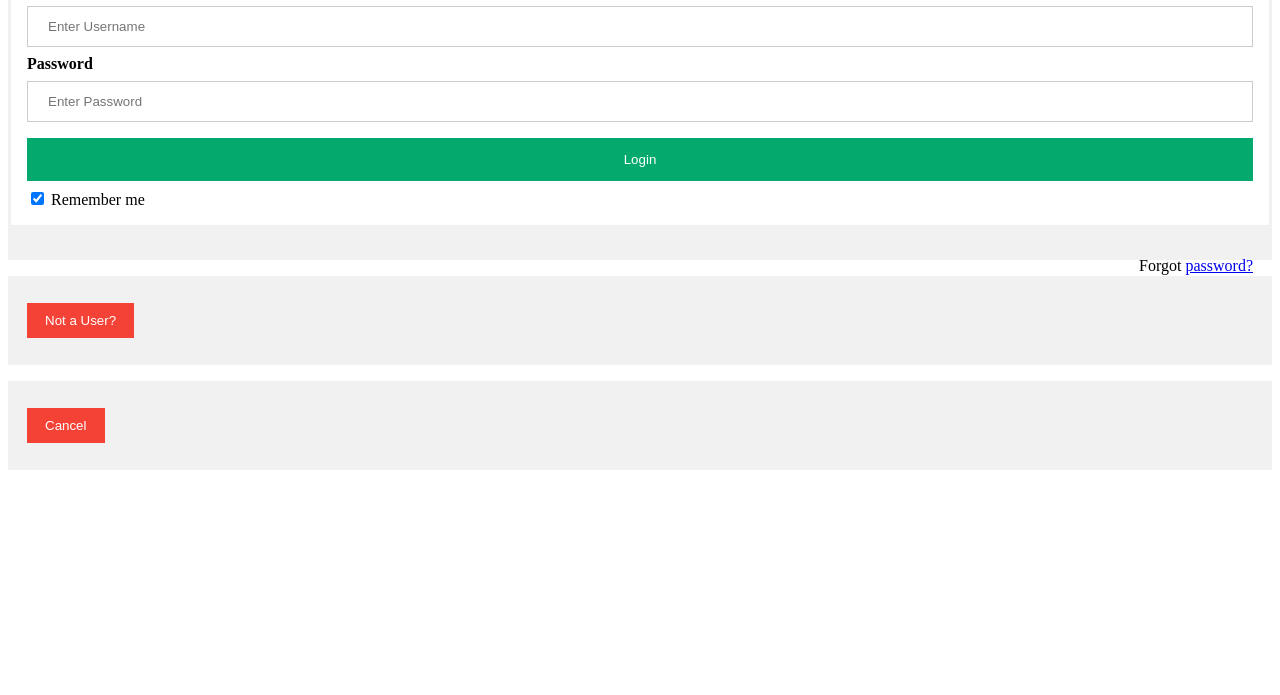
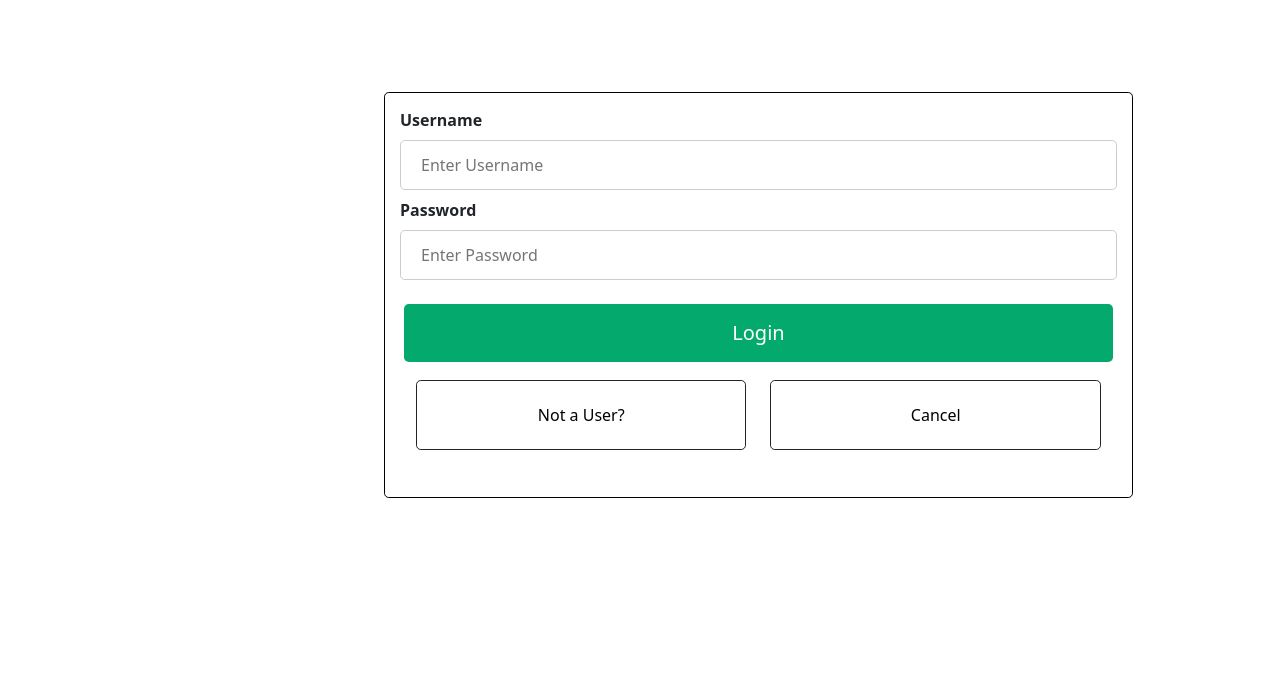
Before and after one commit to ArthurNiah/ESD_Printo, a website: page container-ui/provider_login.html in a window 1280 px wide. Shown: the part 105-800 px from the top of the page. Drawn offline with nearby package versions, Linux system fonts and the light colour scheme.

Commit message:
ui update thanks arthur

```diff
--- a/container-ui/provider_login.html
+++ b/container-ui/provider_login.html
@@ -1,10 +1,30 @@
 <HTML>
 
+  <!DOCTYPE html>
+  <html>
+
   <head>
+      <meta charset="utf-8">
+      <meta http-equiv="X-UA-Compatible" content="IE=edge,chrome=1">
+      <meta name="viewport" content="width=device-width">
+
+      <title>All Requests</title>
+
+      <link rel="stylesheet" href="">
+      <!--[if lt IE 9]>
+        <script src="//html5shiv.googlecode.com/svn/trunk/html5.js"></script>
+      <![endif]-->
+      <!-- Bootstrap libraries -->
+      <meta name="viewport" content="width=device-width, initial-scale=1, shrink-to-fit=no">
+
+      <!-- Bootstrap CSS -->
+      <link href='https://cdn.jsdelivr.net/npm/bootstrap@5.0.2/dist/css/bootstrap.min.css' rel='stylesheet'
+          integrity='sha384-EVSTQN3/azprG1Anm3QDgpJLIm9Nao0Yz1ztcQTwFspd3yD65VohhpuuCOmLASjC' crossorigin='anonymous'>
+
+      <!-- Latest compiled and minified JavaScript -->
+      <script src="https://ajax.googleapis.com/ajax/libs/jquery/3.4.1/jquery.min.js"></script>
+
       <style>
-          form {
-    border: 3px solid #f1f1f1;
-  }
 
   /* Full-width inputs */
   input[type=text], input[type=password] {
@@ -34,9 +54,9 @@
 
   /* Extra style for the cancel button (red) */
   .cancelbtn {
-    width: auto;
-    padding: 10px 18px;
-    background-color: #f44336;
+    background-color: rgb(255, 255, 255);
+    border-color: green;
+    color: black;
   }
 
   /* Center the avatar image inside this container */
@@ -62,6 +82,22 @@
     padding-top: 16px;
   }
 
+  .btm-btn{
+    margin-top:10px;
+  }
+
+  .vertical-center {
+  margin: 0;
+  position: absolute;
+  top: 50%;
+  -ms-transform: translateY(-50%);
+  transform: translateY(-50%);
+  margin-left: 30%;
+  border:solid 1px black;
+  padding:15px 15px 15px 15px;
+}
+
+
   /* Change styles for span and cancel button on extra small screens */
   @media screen and (max-width: 300px) {
     span.psw {
@@ -74,40 +110,60 @@
   }
       </style>
   </head>
+
   <body>
-    <h1>
-      Provider Login
-    </h1>
-      <form action="provider_login_action" method="post">
-          <div class="container">
+
+    <div class="main-container container-fluid">
+      <h1 class="display-4 text-center">Requestor Login</h1>
+        <form action="requestor_login_action" method="post">
+    </div>
+
+        <form>
+          <div class="vertical-center rounded-3">
           <label for="uname"><b>Username</b></label>
-          <input type="text" placeholder="Enter Username" name="username" required>
+          <input class="rounded-3" type="text" placeholder="Enter Username" name="username" required>
 
           <label for="psw"><b>Password</b></label>
-          <input type="password" placeholder="Enter Password" name="psw" required>
+          <input class="rounded-3" type="password" placeholder="Enter Password" name="psw" required>
 
-          <button type="submit">Login</button>
-          <label>
-              <input type="checkbox" checked="checked" name="remember"> Remember me
-          </label>
+          <div class="container">
+
+            <div class="row">
+
+              <button class="rounded-3 fs-5" type="submit">Login</button>
+
+            </div>
+          </form>
+            <div class="row"  >
+
+              <div class="col-6 btm-btn">
+
+                <form action="provider_signup" method="get">
+                  <div class="border border-dark rounded-3">
+                      <button type="submit" class="cancelbtn fs-6">Not a User?</button>
+                  </div>
+                </form>
+
+              </div>
+
+
+              <div class="col-6 btm-btn">
+
+                <form action="home" method="get">
+                  <div class="border border-dark rounded-3">
+                      <button type="submit" class="cancelbtn fs-6">Cancel</button>
+                  </div>
+                </form>
+              </div>
+
+            </div>
+
           </div>
 
-          <div class="container" style="background-color:#f1f1f1">
-          <span class="psw">Forgot <a href="#">password?</a></span>
           </div>
+
       </form>
 
-      <form action="provider_signup" method="get">
-          <div class="container" style="background-color:#f1f1f1">
-              <button type="submit" class="cancelbtn">Not a User?</button>
-          </div>
-      </form>
-
-      <form action="home" method="get">
-        <div class="container" style="background-color:#f1f1f1">
-            <button type="submit" class="cancelbtn">Cancel</button>
-        </div>
-      </form>
   </body>
 
   </HTML>
```
Also changed, not shown: container-ui/requestor_login.html (+79 -25 lines).
